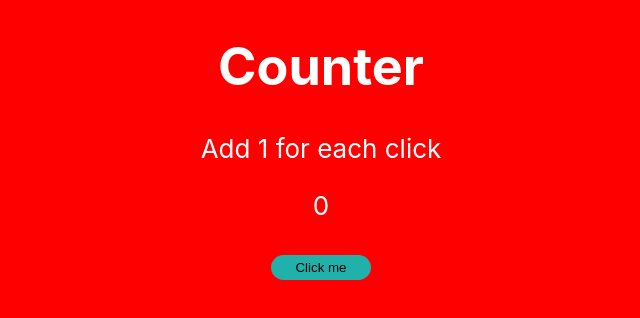
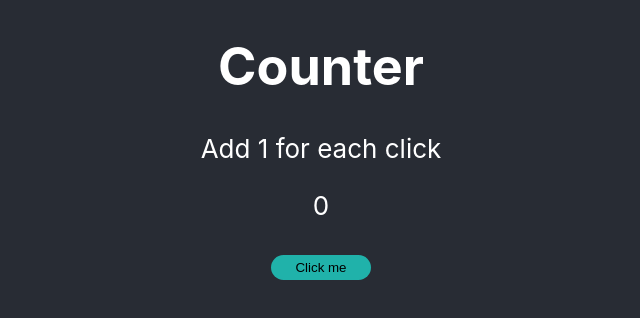
Before and after one commit to ivansu995/demo-app, a React (Create React App) app: page / in a window 1280 px wide. Shown: the top 318 px of the page, without its empty margins (319-959 px from the left). Built offline with nearby package versions, Linux system fonts and the light colour scheme.

Commit message:
Changed bg color

```diff
--- a/src/App.css
+++ b/src/App.css
@@ -14,8 +14,7 @@
 }
 
 .App-header {
-  /* background-color: #282c34; */
-  background-color: red;
+  background-color: #282c34;
   min-height: 100vh;
   display: flex;
   /* flex-direction: column; */
```
